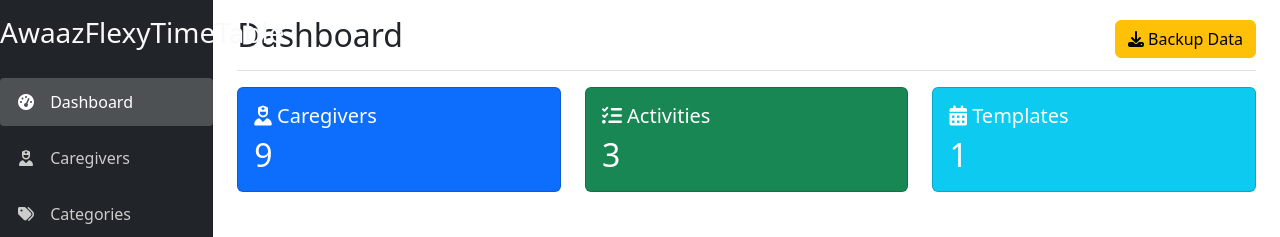
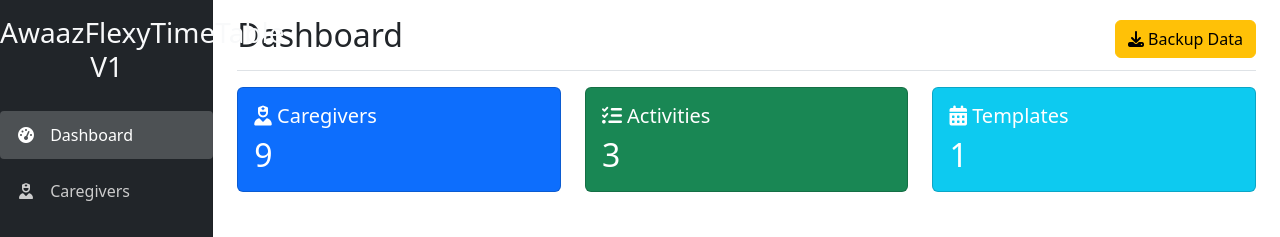
Before and after one commit to perisri101/AwaazFlexibleTimeTable, a Flask app: page / in a window 1280 px wide. Shown: the top 237 px of the page. Run offline with Flask 3, Linux system fonts and the light colour scheme; some libraries are stand-ins or nearby versions.

Commit message:
fix stuff

```diff
--- a/templates/index.html
+++ b/templates/index.html
@@ -18,7 +18,7 @@
             <nav id="sidebar" class="col-md-3 col-lg-2 d-md-block bg-dark sidebar collapse">
                 <div class="position-sticky pt-3">
                     <div class="sidebar-header mb-4">
-                        <h3 class="text-light text-center">AwaazFlexyTimeTable</h3>
+                        <h3 class="text-light text-center">AwaazFlexyTimeTable V1</h3>
                     </div>
                     <ul class="nav flex-column">
                         <li class="nav-item">
```
